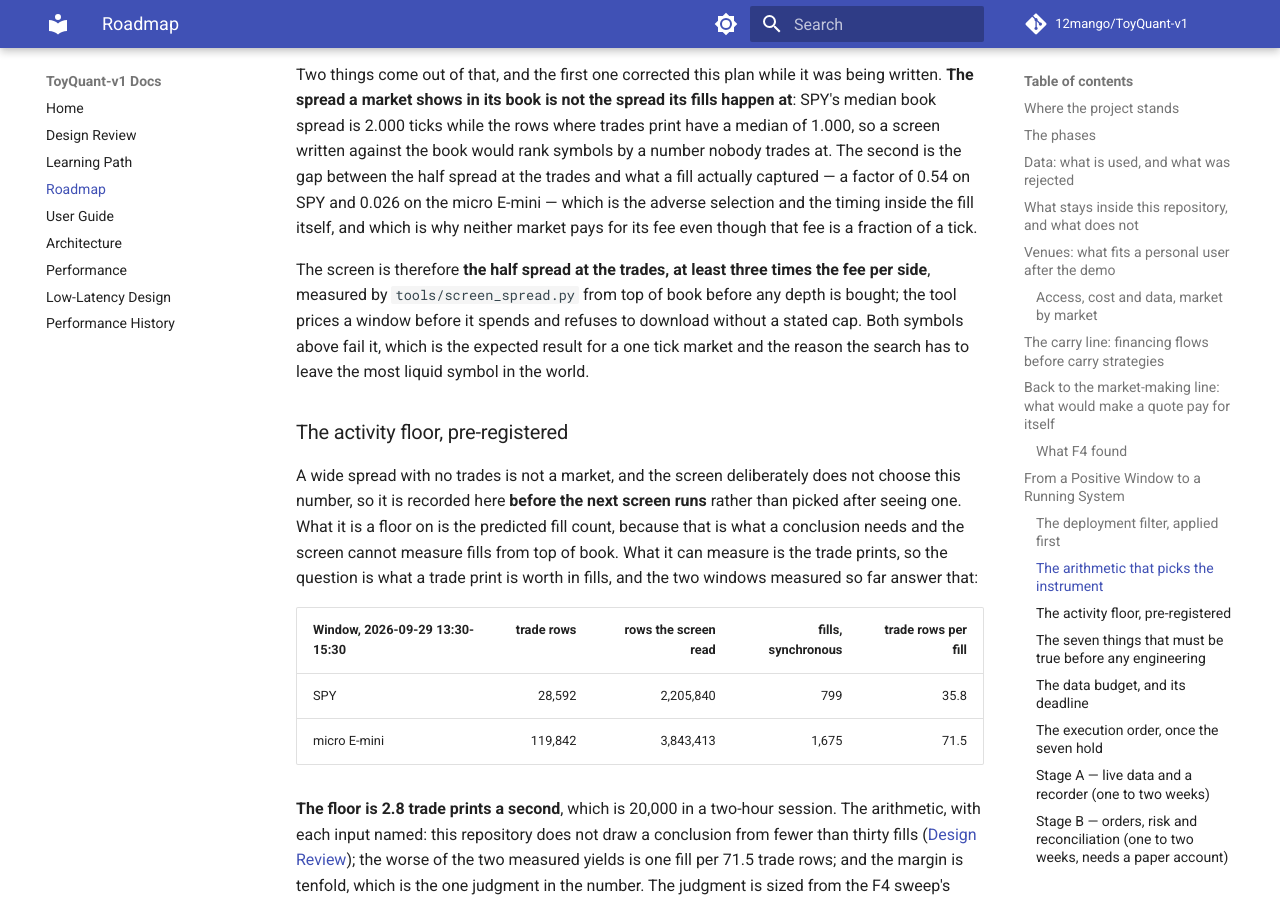
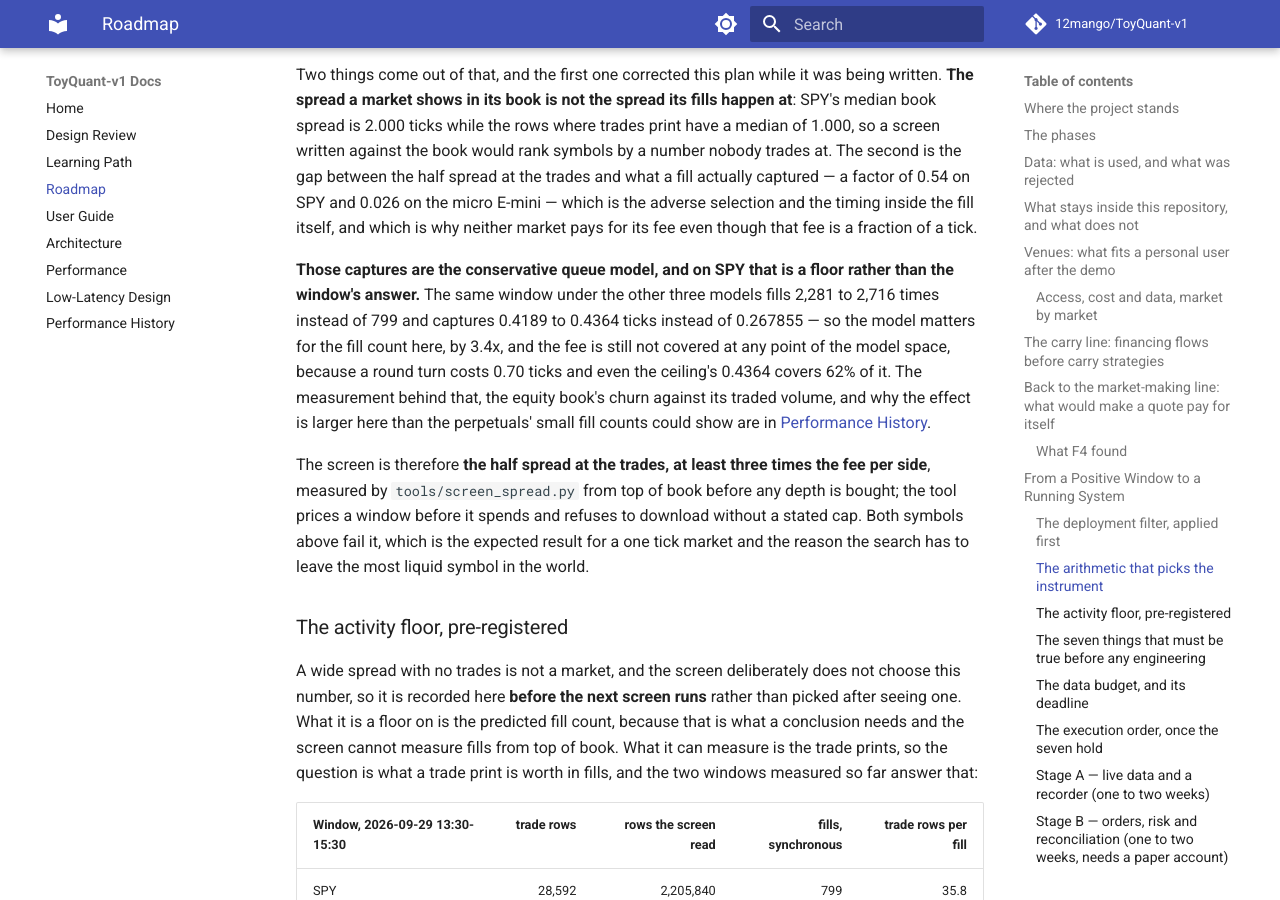
Before and after one commit to 12mango/ToyQuant-v1, an MkDocs documentation site: the page built from docs/ROADMAP.md, in a window 1280 px wide and 900 px high, scrolled down 13516 px. Built offline with MkDocs 1.6.1 and Material for MkDocs 9.7.7, drawn with Linux system fonts in a browser that asks for light colours; comment, search, counter and statistics services are not loaded.

Commit message:
evidence: Calibrate the queue model on the equity book, and read its four models on that window
The queue calibration in the performance history is one instrument's: 99.96% of the size that leaves a Deribit
level is cancel or amendment rather than trade. The F4 equity results were measured on the `conservative` bound
of that model and the SPY window's own book had never been measured, so it was:
`tools/calibrate_queue_model.py` on the converted SPY pair for 2026-09-29, 2.59 million depth rows over two
hours. Cancels explain 99.5% of the size that leaves a level there and 98.7% of the decreases are at least 99%
cancellation, so the qualitative answer transfers -- a model that moves only when a trade prints is a floor
rather than a neutral reading. What differs is the scale: the equity book churns 135 times its traded volume
against the perpetual's 2,400, so a quote's queue is refreshed eighteen times less hard per share that trades.

That difference is visible in the fill count, which is the part worth recording. The same SPY window and the
same policy under the four models: `conservative` 799 fills and 0.267855 ticks of capture per fill, `prorata`
2,528 and 0.419556, `lumpy` 2,281 and 0.418853, `optimistic` 2,716 and 0.436415. The fill count moves by 3.4x
across the model space while the capture per fill moves by 1.6x -- and the binding result does not move at all,
because a round turn costs 0.70 ticks and even the ceiling covers 62% of it. The equity window fails on the fee
under every reading of the queue, which is the answer the perpetuals gave, now measured on the book this line is
actually about. The spread of net USD across the four rows (14.93 to 396.14) is not the quoting: all four end
carrying about 1,100 shares into the final mark.

Both documents say what that changes for a reader: the F4 table's SPY row is that row's own conservative floor
rather than the window's fill count.

Nothing here is gated, for the reason the F4 table's full sweep is not: the commands are recorded and cost about
two minutes to re-run, and the numbers are re-derived rather than asserted.

Gate: tier 0 through tier 3 green, run on the tree that also carries the threaded test fix in the commit above.

```diff
--- a/docs/ROADMAP.md
+++ b/docs/ROADMAP.md
@@ -326,6 +326,14 @@ captured — a factor of 0.54 on SPY and 0.026 on the micro E-mini — which is
 inside the fill itself, and which is why neither market pays for its fee even though that fee is a fraction of a
 tick.
 
+**Those captures are the conservative queue model, and on SPY that is a floor rather than the window's answer.**
+The same window under the other three models fills 2,281 to 2,716 times instead of 799 and captures 0.4189 to
+0.4364 ticks instead of 0.267855 — so the model matters for the fill count here, by 3.4x, and the fee is still
+not covered at any point of the model space, because a round turn costs 0.70 ticks and even the ceiling's 0.4364
+covers 62% of it. The measurement behind that, the equity book's churn against its traded volume, and why the
+effect is larger here than the perpetuals' small fill counts could show are in
+[Performance History](PERFORMANCE_HISTORY.md#the-same-measurement-on-an-equity-book).
+
 The screen is therefore **the half spread at the trades, at least three times the fee per side**, measured by
 `tools/screen_spread.py` from top of book before any depth is bought; the tool prices a window before it spends
 and refuses to download without a stated cap. Both symbols above fail it, which is the expected result for a one
```
Also changed, not shown: docs/PERFORMANCE_HISTORY.md (+39 -0 lines).
